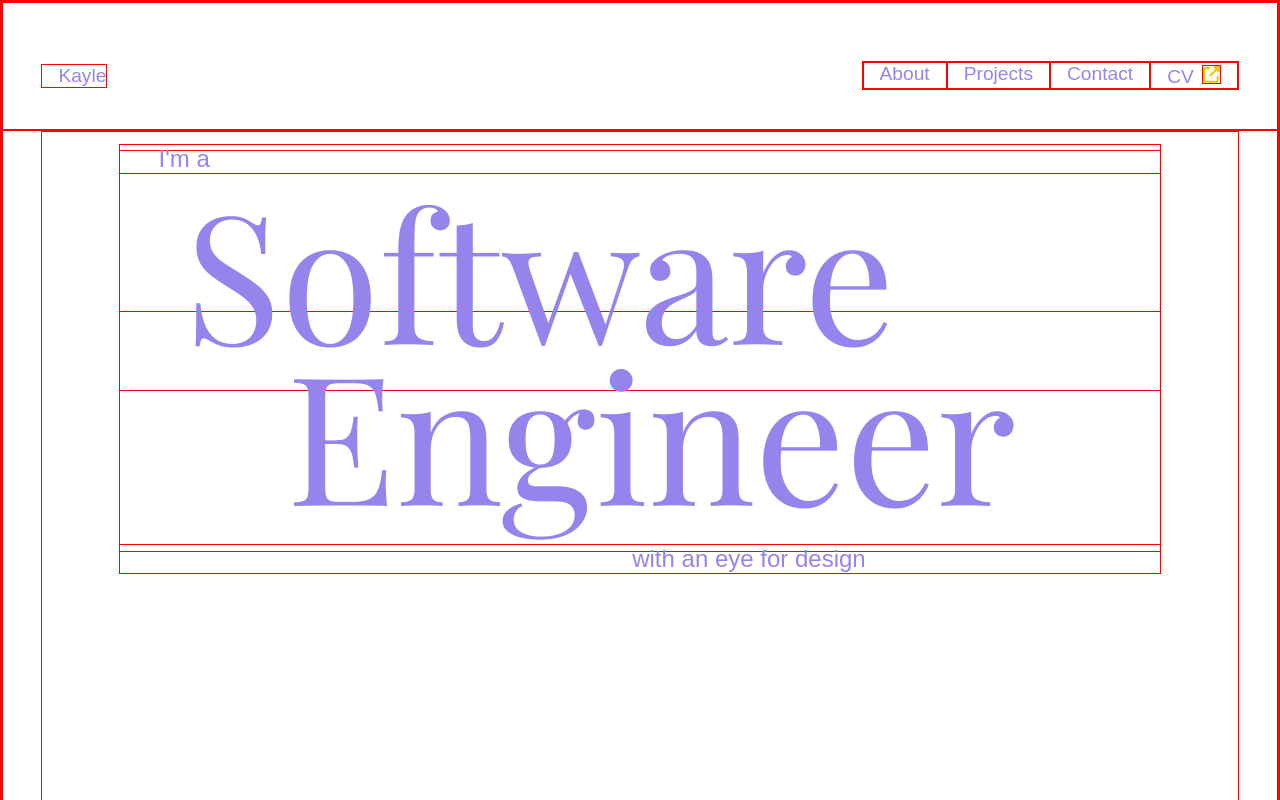
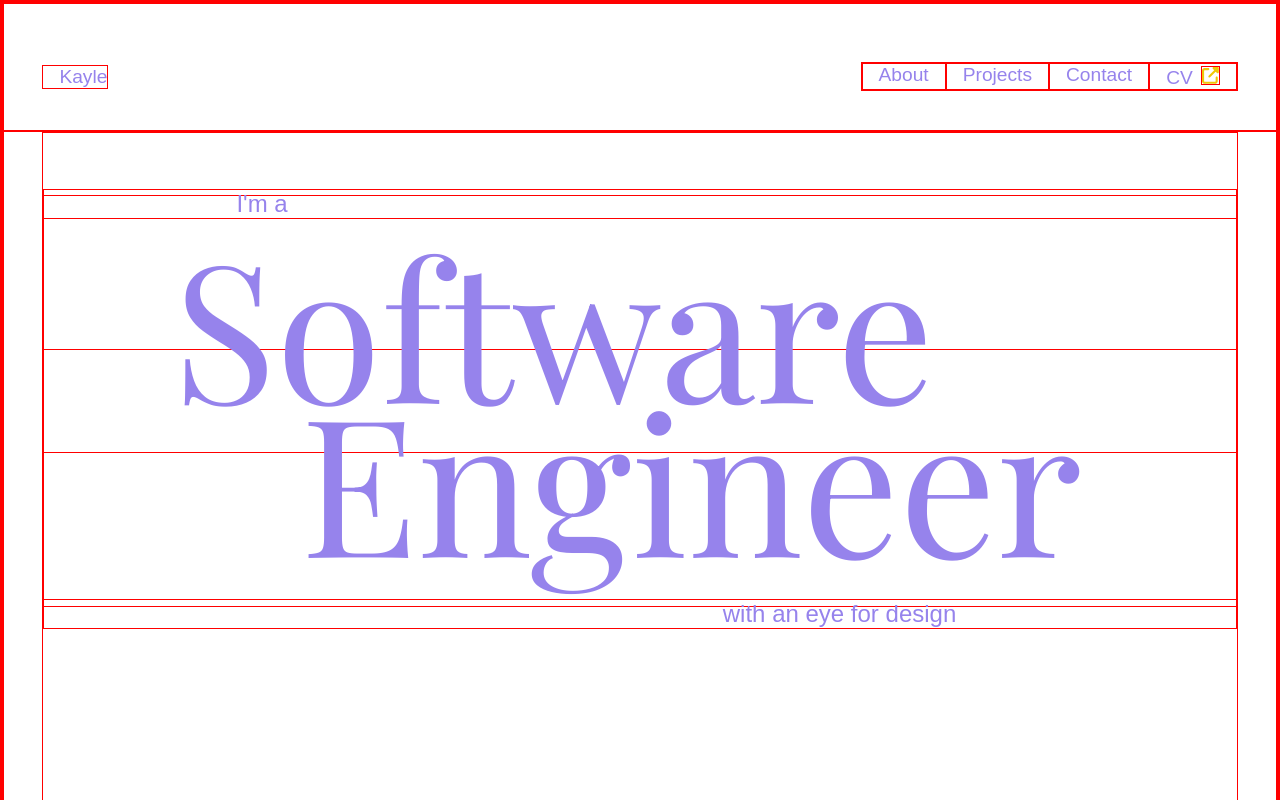
Before and after one commit to kayleriegerpatton/portfolio, a React app: page / in a window 1280 px wide. Shown: the top 800 px of the page. Built offline with nearby package versions, Linux system fonts and the light colour scheme; a web font is replaced by a local one.

Commit message:
fixed hero responsiveness

```diff
--- a/src/App.jsx
+++ b/src/App.jsx
@@ -26,7 +26,7 @@ window.onhashchange = locationHashChanged;
 
 function App() {
 	return (
-		<>
+		<div id="site-wrapper">
 			<Header />
 			<main>
 				<Hero />
@@ -35,7 +35,7 @@ function App() {
 				<ContactSection />
 			</main>
 			<Footer />
-		</>
+		</div>
 	);
 }
 export default App;
--- a/src/components/Hero.css
+++ b/src/components/Hero.css
@@ -1,53 +1,85 @@
 #hero {
-	height: 84vh;
-	padding: 1.5vh 6vw;
+	min-height: 50vh;
+	font-size: 1.2rem;
+	margin-bottom: 5vh;
 }
 
 .hero-emphasis {
 	font-family: 'Playfair Display';
-	font-size: 14vw;
+	font-size: 20vw;
+}
+
+#hero-text-1 {
+	margin-top: 7vh;
+	text-indent: 5vw;
 }
 
 #hero-emphasis-1 {
-	text-indent: 5vw;
-	margin-bottom: -5vh;
+	margin-bottom: -3vh;
 }
 
 #hero-emphasis-2 {
-	text-indent: 13vw;
-}
-
-#hero-text-1 {
-	margin-bottom: -3vh;
-	text-indent: 3vw;
+	text-indent: 5vw;
+	margin-bottom: 2vh;
 }
 
 #hero-text-2 {
-	text-align: right;
+	text-indent: 35vw;
+	margin-bottom: 7vh;
 }
 
 /* tablet */
 @media (min-width: 768px) {
+	#hero {
+		height: 84vh;
+	}
+
 	#hero-text-1 {
 		font-size: 1.5rem;
+		text-indent: 10vw;
 	}
-	#hero-text-2 {
-		font-size: 1.5rem;
-		text-align: left;
-		text-indent: 40vw;
+
+	.hero-emphasis {
+		font-size: 17vw;
 	}
+
 	#hero-emphasis-1 {
 		margin-bottom: -7vh;
+		text-indent: 5vw;
 	}
 
 	#hero-emphasis-2 {
 		margin-bottom: -1vh;
+		text-indent: 18vw;
+	}
+
+	#hero-text-2 {
+		font-size: 1.5rem;
+		text-indent: 50vw;
 	}
 }
 
 /* laptop */
 @media (min-width: 1200px) {
+	.hero-emphasis {
+		font-size: 15vw;
+	}
+
+	#hero-text-1 {
+		text-indent: 15vw;
+		margin-bottom: -3vh;
+	}
+
 	#hero-emphasis-1 {
-		margin-bottom: -10vh;
+		margin-bottom: -13vh;
+		text-indent: 10vw;
+	}
+
+	#hero-emphasis-2 {
+		text-indent: 20vw;
+	}
+
+	#hero-text-2 {
+		text-indent: 53vw;
 	}
 }
```
